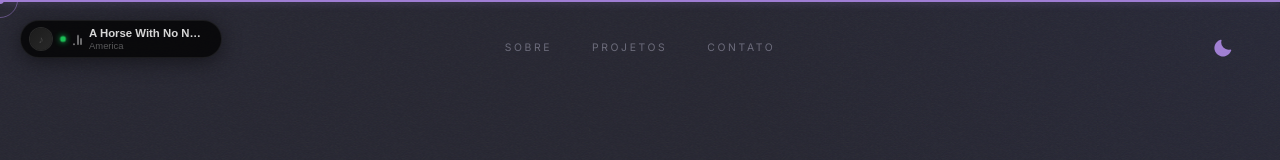
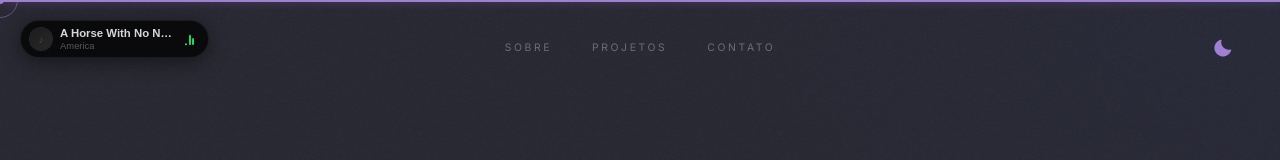
Before and after one commit to glatztp/portifolio, a Next.js app: page / in a window 1280 px wide. Shown: the top 160 px of the page. Built offline with nearby package versions, Linux system fonts and the light colour scheme; no server answers.

Commit message:
fix: update SpotifyBadge layout and adjust background color in globals.css

```diff
--- a/src/app/globals.css
+++ b/src/app/globals.css
@@ -3360,7 +3360,7 @@ html.matrix-mode ::selection {
 .spb-bars span {
   display: block;
   width: 2px;
-  background: rgba(255, 255, 255, 0.4);
+  background: var(--g);
   border-radius: 2px;
   animation: spbB 0.88s ease-in-out infinite;
   transform-origin: bottom;
--- a/src/features/spotify/SpotifyBadge.tsx
+++ b/src/features/spotify/SpotifyBadge.tsx
@@ -335,16 +335,16 @@ export default function SpotifyBadge() {
               <div className="spb-thumb-ph">♪</div>
             )}
           </div>
-          <span className="spb-dot" />
+
+          <div className="spb-pill-text">
+            <span className="spb-pill-name">{track.name}</span>
+            <span className="spb-pill-artist">{track.artist}</span>
+          </div>
           <span className="spb-bars">
             <span />
             <span />
             <span />
           </span>
-          <div className="spb-pill-text">
-            <span className="spb-pill-name">{track.name}</span>
-            <span className="spb-pill-artist">{track.artist}</span>
-          </div>
         </div>
 
         <div className="spb-card">
```
